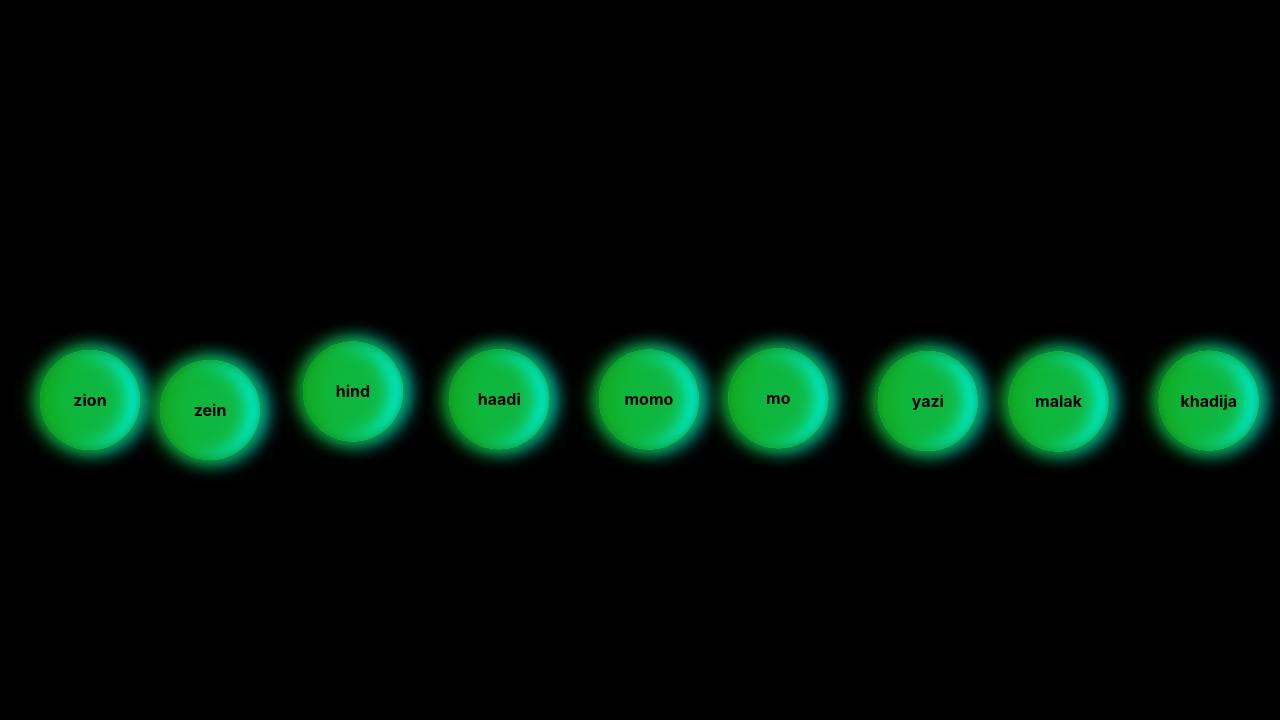
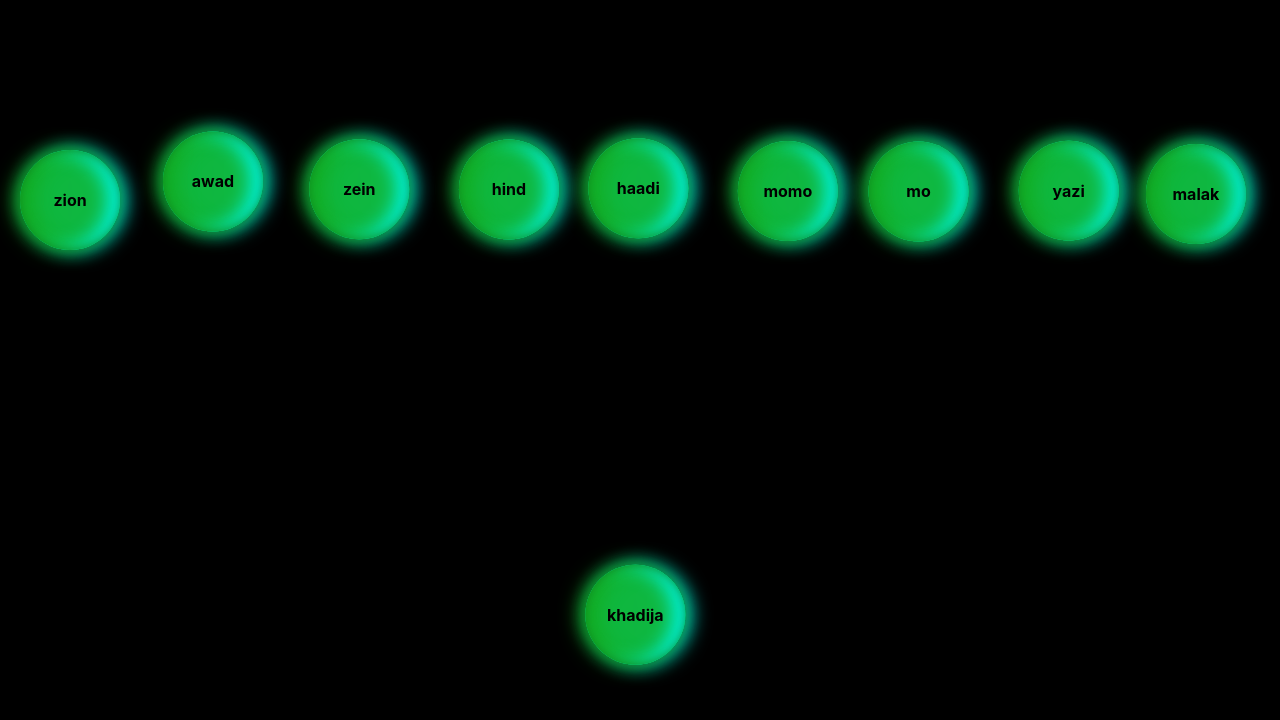
Before and after one commit to zion-off/locked-in, a React (Create React App) app: page / in a window 1280 px wide. Shown: the top 720 px of the page. Built offline with nearby package versions, Linux system fonts and the light colour scheme; no server answers; the database is empty.

Commit message:
added awad<3

```diff
--- a/src/App.js
+++ b/src/App.js
@@ -29,6 +29,7 @@ const App = () => {
         backgroundColor: "black",
       }}>
       <ToggleCircle text="zion" />
+      <ToggleCircle text="awad" />
       <ToggleCircle text="zein" />
       <ToggleCircle text="hind" />
       <ToggleCircle text="haadi" />
```
